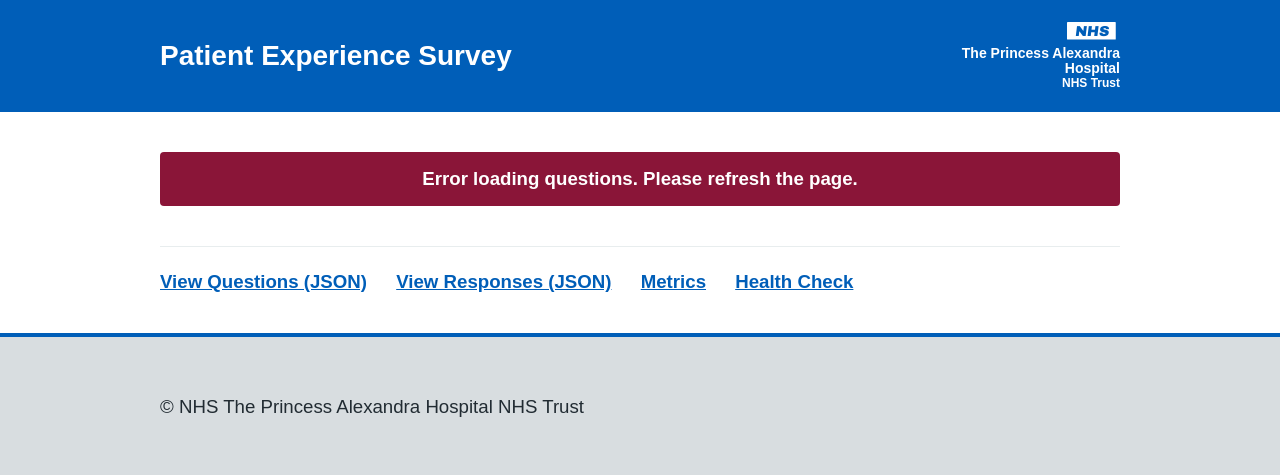
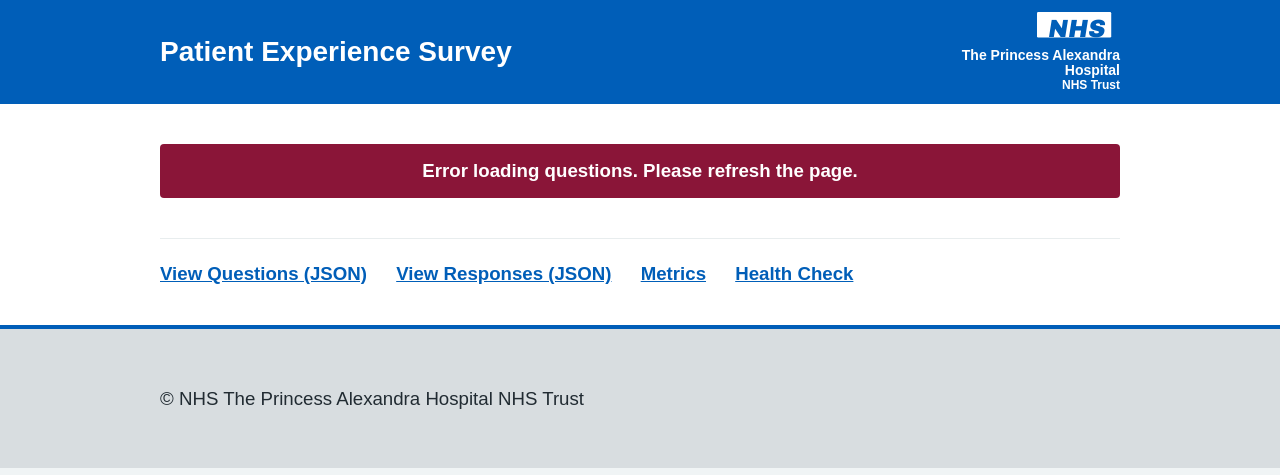
Before and after one commit to UrszulaC/PatientSurvey, a Flask app: template templates/index.html in a window 1280 px wide. Shown: the top 475 px of the page. Run offline with Flask 3, Linux system fonts and the light colour scheme; the template is opened without the code that fills it, so the values that code supplies are empty; parts of the project's set-up code (start-up, migrations or seed data) failed here and were passed over.

Commit message:
Update index.html

```diff
--- a/templates/index.html
+++ b/templates/index.html
@@ -9,7 +9,7 @@
     <meta name="viewport" content="width=device-width, initial-scale=1">
 </head>
 <body style="font-family: 'Frutiger W01', Arial, sans-serif; font-size: 14pt; color: #231f20; background-color: #f0f4f5; margin: 0; padding: 0;">
-    <header style="background-color: #005EB8; padding: 16px 0;">
+    <header style="background-color: #005eb8; padding: 12px 0;">
       <div style="max-width: 960px; margin: 0 auto; padding: 0 20px; display: flex; justify-content: space-between; align-items: center; min-height: 80px;">
 
         <!-- Left: Page title -->
@@ -17,36 +17,35 @@
           Patient Experience Survey
         </div>
 
-        <!-- Right: NHS Trust logo -->
-        <div style="display: flex; flex-direction: column; align-items: flex-end; color: white; font-family: Arial, Helvetica, sans-serif; line-height: 1.1;">
+        <!-- Right: Inline recreated NHS-style logo -->
+        <div style="display: flex; flex-direction: column; align-items: flex-end; color: white;">
 
-          <!-- NHS logo (super tight fit, gentler skew) -->
-          <svg xmlns="http://www.w3.org/2000/svg" viewBox="0 0 85 32" style="height: 20px; width: auto; margin-bottom: 4px;">
-            <!-- Tighter white background box -->
-            <rect x="0" y="0" width="78" height="28" fill="white" rx="1" ry="1" />
-            <!-- NHS text: thick, bold, tight, less skew -->
-            <text x="50%" y="72%" text-anchor="middle"
-                  font-family="Arial Black, Helvetica, sans-serif"
+          <!-- NHS box (tighter + larger) -->
+          <svg xmlns="http://www.w3.org/2000/svg" viewBox="0 0 65 25" style="height: 32px; width: auto; margin-bottom: 4px;">
+            <!-- Smaller white box padding -->
+            <rect x="0" y="0" width="58" height="20" fill="white" rx="1" ry="1" />
+            <!-- NHS text with reduced skew and slightly larger font -->
+            <text x="50%" y="73%" text-anchor="middle"
+                  font-family="Arial Black, Arial, Helvetica, sans-serif"
                   font-weight="900"
-                  font-size="23"
-                  fill="#005EB8"
-                  transform="skewX(-7)">
+                  font-size="18"
+                  fill="#005eb8"
+                  letter-spacing="0.2"
+                  transform="skewX(-9) scale(1.03, 1.08)">
               NHS
             </text>
           </svg>
 
-          <!-- Hospital name text -->
-          <div style="text-align: right; font-weight: bold;">
+          <!-- Hospital trust text -->
+          <div style="text-align: right; font-weight: bold; line-height: 1.1;">
             <div style="font-size: 14px;">The Princess Alexandra</div>
             <div style="font-size: 14px;">Hospital</div>
-            <div style="font-size: 12px; font-weight: 600;">NHS Trust</div>
+            <div style="font-size: 12px;">NHS Trust</div>
           </div>
+
         </div>
-
       </div>
     </header>
-
-
 
     <div style="background-color: #ffffff; padding: 20px; margin: 0 -10px;">
         <div style="max-width: 960px; margin: 0 auto; padding: 20px;">
```
